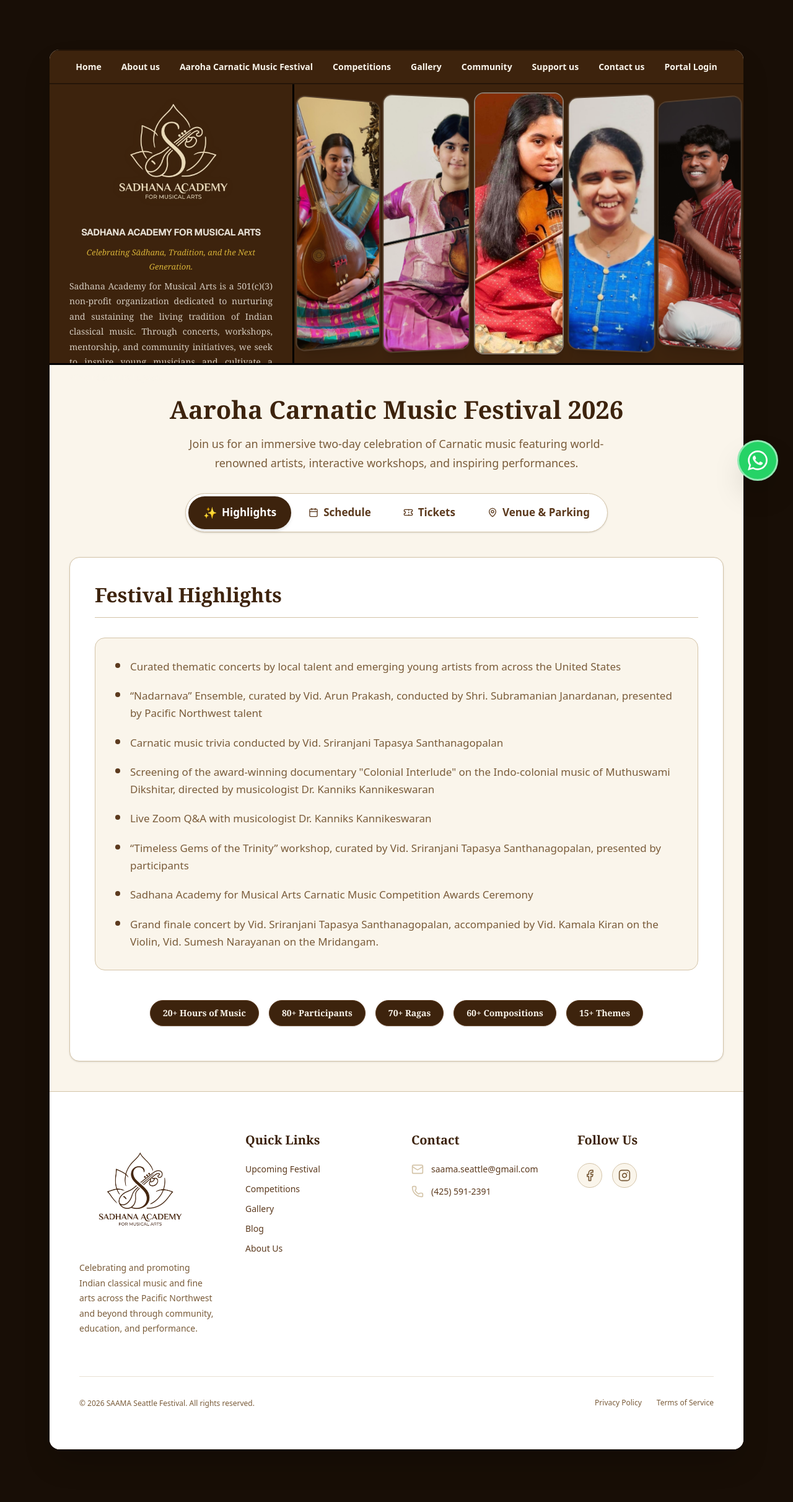
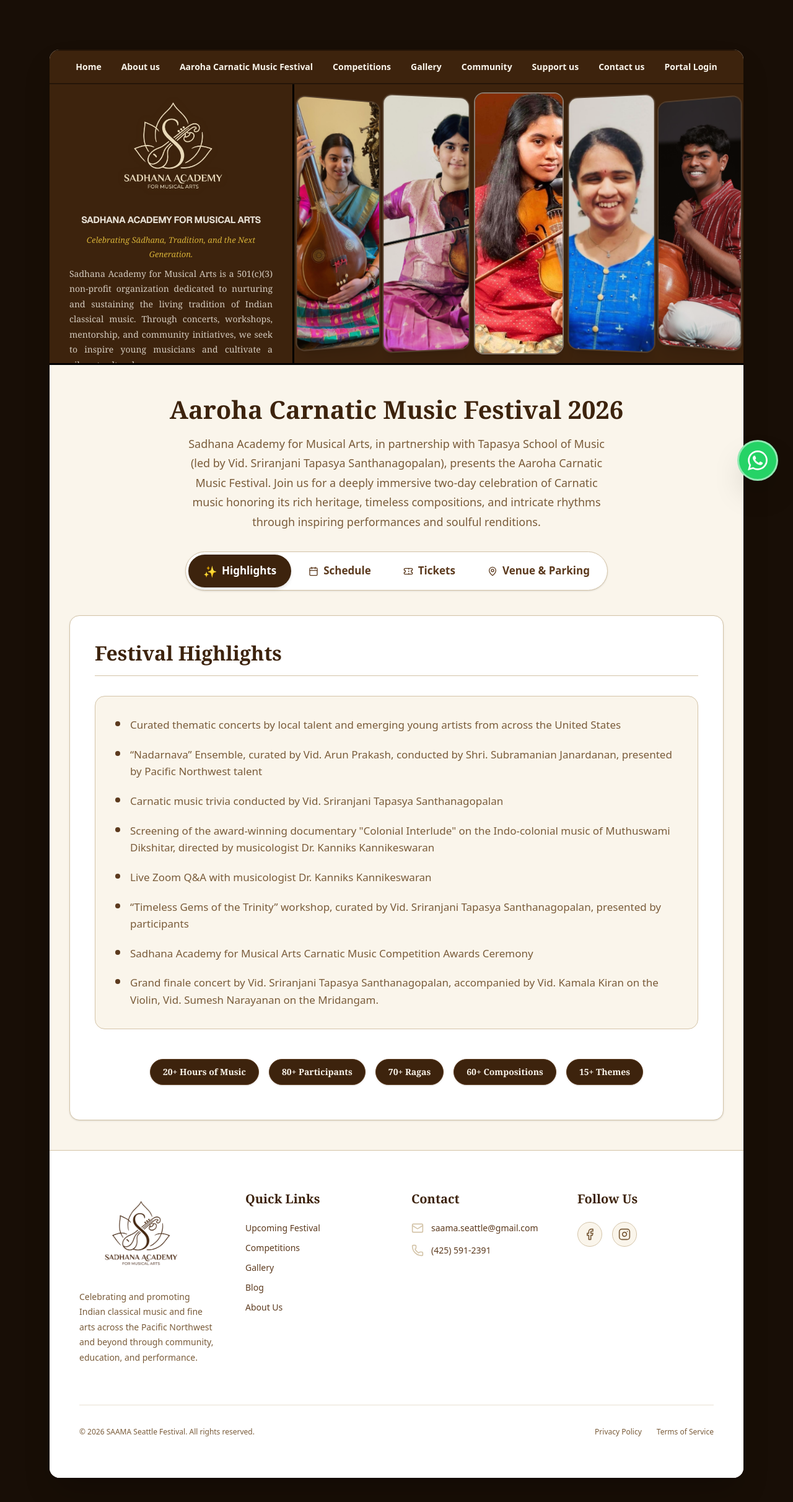
Before and after one commit to rootkitexe/SAAMA, a Next.js app: page /festival/2026 in a window 1280 px wide. Shown: the top 2424 px of the page at 62% size. Built offline with nearby package versions, Linux system fonts and the light colour scheme; no server answers.

Commit message:
Fix banner text clipping, footer logo, smooth scroll nav, update festival description

```diff
--- a/app/components/Footer.tsx
+++ b/app/components/Footer.tsx
@@ -14,7 +14,7 @@
                         <img
                             src="/logo_footer-Photoroom.png"
                             alt="SaaMa Logo"
-                            className="h-48 w-auto object-contain mb-4 -ml-4"
+                            className="h-36 w-auto object-contain mb-4"
                         />
                         <p className="text-sm font-medium leading-relaxed text-[#7a5c3a]">
                             Celebrating and promoting Indian classical music and fine arts across the Pacific Northwest and beyond through community, education, and performance.
--- a/app/components/Navbar.tsx
+++ b/app/components/Navbar.tsx
@@ -94,31 +94,31 @@
         </div>
 
         <div>
-          <Link href="/about" className="block px-4 py-[14px] hover:underline whitespace-nowrap">About us</Link>
+          <Link href="/about#content" className="block px-4 py-[14px] hover:underline whitespace-nowrap">About us</Link>
         </div>
 
         <div className="group relative">
           <span className="block px-4 py-[14px] hover:underline cursor-pointer text-[14px] whitespace-nowrap">Aaroha Carnatic Music Festival</span>
           <div className="absolute top-[100%] left-1/2 -translate-x-1/2 invisible opacity-0 group-hover:visible group-hover:opacity-100 transition-all duration-200 z-[60]">
             <div className="w-48 bg-[#2a1809] border border-[#faf5eb]/20 shadow-2xl rounded-b-md overflow-hidden flex flex-col pt-1">
-              <Link href="/festival/2026" className="block px-4 py-2 hover:bg-[#3d230d] transition-colors">2026 Festival</Link>
+              <Link href="/festival/2026#content" className="block px-4 py-2 hover:bg-[#3d230d] transition-colors">2026 Festival</Link>
             </div>
           </div>
         </div>
 
-        <div><Link href="/competitions" className="block px-4 py-[14px] hover:underline whitespace-nowrap">Competitions</Link></div>
-        <div><Link href="/gallery" className="block px-4 py-[14px] hover:underline whitespace-nowrap">Gallery</Link></div>
+        <div><Link href="/competitions#content" className="block px-4 py-[14px] hover:underline whitespace-nowrap">Competitions</Link></div>
+        <div><Link href="/gallery#content" className="block px-4 py-[14px] hover:underline whitespace-nowrap">Gallery</Link></div>
         <div className="group relative">
           <span className="block px-4 py-[14px] hover:underline cursor-pointer whitespace-nowrap">Community</span>
           <div className="absolute top-[100%] left-1/2 -translate-x-1/2 invisible opacity-0 group-hover:visible group-hover:opacity-100 transition-all duration-200 z-[60]">
             <div className="w-56 bg-[#2a1809] border border-[#faf5eb]/20 shadow-2xl rounded-b-md overflow-hidden flex flex-col pt-1">
-              <Link href="/blog" className="block px-4 py-2 hover:bg-[#3d230d] transition-colors font-normal text-[12.5px]">Blogs</Link>
-              <Link href="/teachers" className="block px-4 py-2 hover:bg-[#3d230d] transition-colors font-normal text-[12.5px]">Teacher Directory</Link>
+              <Link href="/blog#content" className="block px-4 py-2 hover:bg-[#3d230d] transition-colors font-normal text-[12.5px]">Blogs</Link>
+              <Link href="/teachers#content" className="block px-4 py-2 hover:bg-[#3d230d] transition-colors font-normal text-[12.5px]">Teacher Directory</Link>
             </div>
           </div>
         </div>
-        <div><Link href="/support" className="block px-4 py-[14px] hover:underline whitespace-nowrap">Support us</Link></div>
-        <div><Link href="/contact" className="block px-4 py-[14px] hover:underline whitespace-nowrap">Contact us</Link></div>
+        <div><Link href="/support#content" className="block px-4 py-[14px] hover:underline whitespace-nowrap">Support us</Link></div>
+        <div><Link href="/contact#content" className="block px-4 py-[14px] hover:underline whitespace-nowrap">Contact us</Link></div>
 
         {userEmail && ['saama.seattle@gmail.com', 'testuser@example.com'].includes(userEmail) && (
           <>
@@ -141,8 +141,8 @@
       {/* Banner Section */}
       <div className="flex bg-[#faf5eb] h-[450px] items-stretch">
         {/* Left: Info */}
-        <div className="w-[35%] px-8 pt-2 flex flex-col justify-start bg-[#3d230d] text-[#faf5eb]">
-          <div className="mb-2 w-full flex justify-center h-[210px]">
+        <div className="w-[35%] px-8 pt-2 flex flex-col justify-start bg-[#3d230d] text-[#faf5eb] overflow-hidden">
+          <div className="mb-2 w-full flex justify-center h-[190px] shrink-0">
             <Link href="/" className="h-full">
               <img
                 src="/logo_header-Photoroom.png"
--- /dev/null
+++ b/app/components/ScrollToContent.tsx
@@ -0,0 +1,31 @@
+'use client';
+
+import { useEffect } from 'react';
+import { usePathname } from 'next/navigation';
+
+export default function ScrollToContent() {
+    const pathname = usePathname();
+
+    useEffect(() => {
+        // Only scroll on non-homepage routes
+        if (pathname === '/') return;
+
+        // Check if the URL has #content hash
+        if (window.location.hash === '#content') {
+            // Start at top
+            window.scrollTo({ top: 0, behavior: 'instant' as ScrollBehavior });
+
+            // After a brief delay, smooth scroll to content
+            const timer = setTimeout(() => {
+                const el = document.getElementById('content');
+                if (el) {
+                    el.scrollIntoView({ behavior: 'smooth', block: 'start' });
+                }
+            }, 2000);
+
+            return () => clearTimeout(timer);
+        }
+    }, [pathname]);
+
+    return null;
+}
--- a/app/festival/2026/page.tsx
+++ b/app/festival/2026/page.tsx
@@ -41,7 +41,7 @@
                 <div className="mb-10 text-center">
                     <h1 className="text-4xl md:text-5xl font-serif font-bold text-[#3d230d] mb-4">Aaroha Carnatic Music Festival 2026</h1>
                     <p className="text-lg text-[#7a5c3a] font-medium max-w-2xl mx-auto mb-8">
-                        Join us for an immersive two-day celebration of Carnatic music featuring world-renowned artists, interactive workshops, and inspiring performances.
+                        Sadhana Academy for Musical Arts, in partnership with Tapasya School of Music (led by Vid. Sriranjani Tapasya Santhanagopalan), presents the Aaroha Carnatic Music Festival. Join us for a deeply immersive two-day celebration of Carnatic music honoring its rich heritage, timeless compositions, and intricate rhythms through inspiring performances and soulful renditions.
                     </p>
 
                     {/* Horizontal Navigation */}
--- a/app/globals.css
+++ b/app/globals.css
@@ -1,4 +1,8 @@
 @import "tailwindcss";
+
+html {
+  scroll-behavior: smooth;
+}
 
 :root {
   /* Brand Colors */
--- a/app/layout.tsx
+++ b/app/layout.tsx
@@ -2,6 +2,7 @@
 import { Geist, Geist_Mono } from "next/font/google";
 import Navbar from "./components/Navbar";
 import Footer from "./components/Footer";
+import ScrollToContent from "./components/ScrollToContent";
 import "./globals.css";
 
 const geistSans = Geist({
@@ -31,7 +32,8 @@
       >
         <div className="w-full max-w-[1500px] mx-auto flex flex-col flex-1 bg-[#faf5eb] text-[#3d230d] shadow-2xl sm:rounded-2xl overflow-hidden relative">
           <Navbar />
-          <main className="flex-1 w-full flex flex-col">
+          <ScrollToContent />
+          <main id="content" className="flex-1 w-full flex flex-col scroll-mt-4">
             {children}
           </main>
           <Footer />
```
